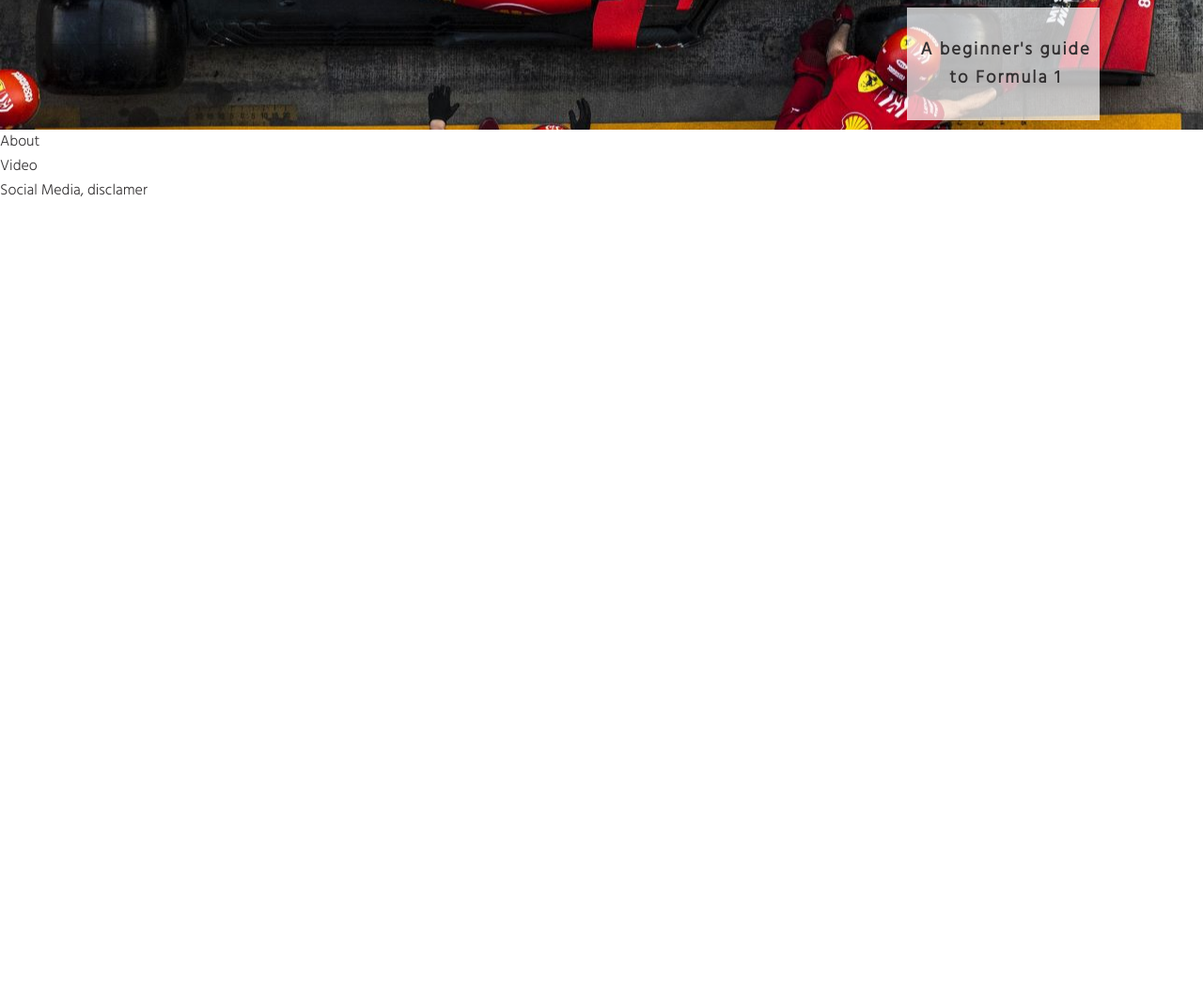
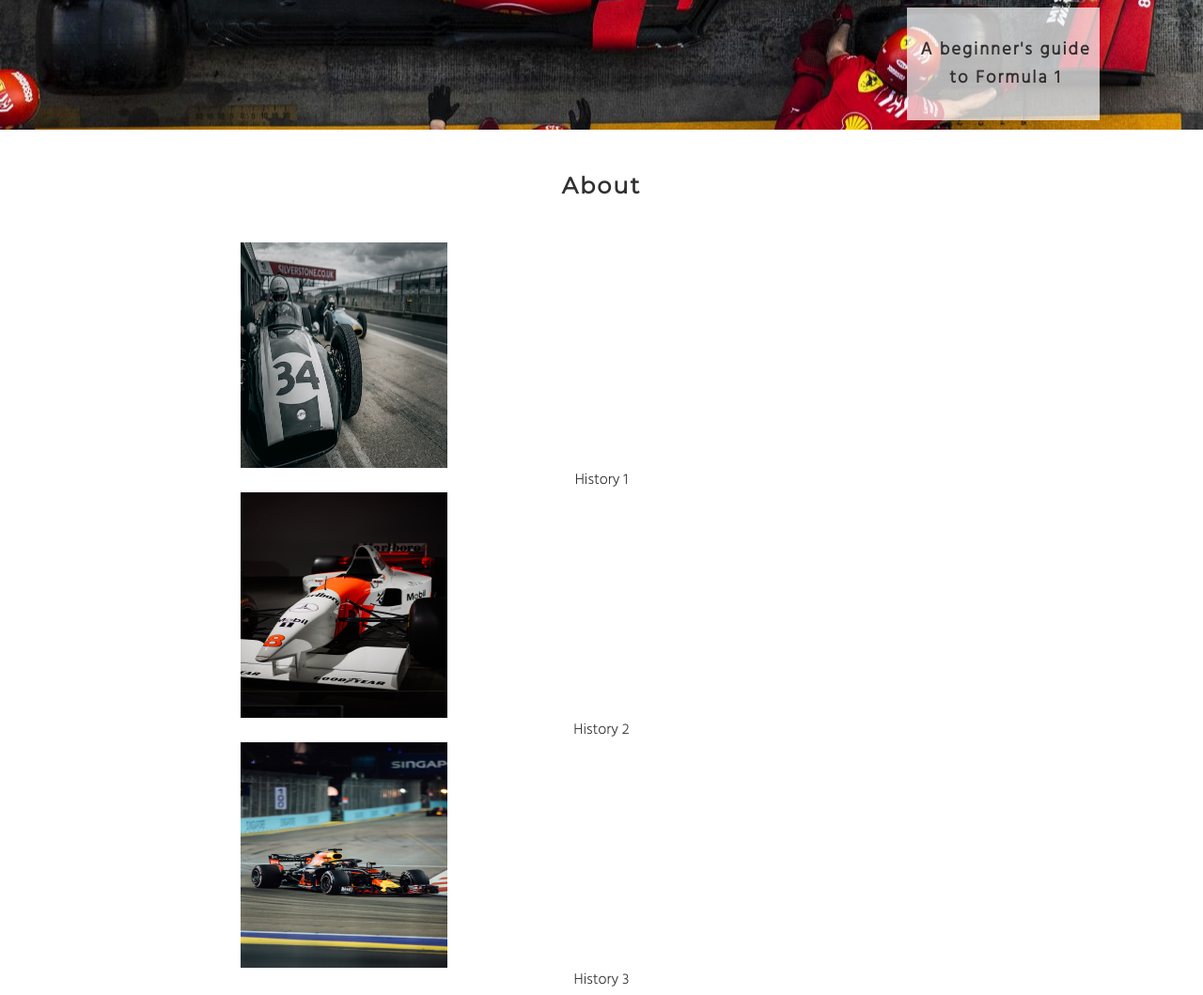
Before and after one commit to LanaCreegan/Formula-1, a plain HTML site: page index.html in a window 1280 px wide. Shown: the part 500-1559 px from the top of the page at 94% size. Before the commit the page ends 800 px from the top, so only its background shows below. Drawn offline with Linux system fonts and the light colour scheme.

Commit message:
Add images for the about section on the home page

```diff
--- a/assets/css/style.css
+++ b/assets/css/style.css
@@ -27,6 +27,7 @@ h1, h2 {
     text-align: center;
     letter-spacing: 0.25rem;
     font-size: 200%;
+    margin-left: 0.1rem;
 
 }
 
@@ -95,3 +96,25 @@ h1, h2 {
 #cover-text h2 {
     color: #fafffd;
 }
+
+/* about page */
+
+
+.f1-history img {
+    height: 240px;
+    width: 220px;
+    max-height: 150%;
+    max-width: 150%;
+    display: block;
+    margin-left: 20%;
+    margin-right: 20%;
+}
+
+#history {
+    text-align: center;
+    line-height: 5;
+}
+
+p {
+    text-align: center;
+}
--- a/index.html
+++ b/index.html
@@ -12,6 +12,7 @@
     <title>Formula1</title>
 </head>
 <body>
+
     <!--Header-->
     <header>
         <a href="index.html">
@@ -40,7 +41,22 @@
         </div>
     </section>
     <section>
-        About
+        <h2 id="history">About</h2>
+        <div class="f1-history">
+            <img src="assets/images/old-f1-car.jpg" alt="Two old Formula 1 cars">
+            <p> History 1 </p>
+        </div>
+
+        <div class="f1-history">
+            <img src="assets/images/middle-f1-car.jpg" alt="McLaren Formula 1 from late 90s">
+            <p>History 2</p>
+        </div>
+
+        <div class="f1-history">
+            <img src="assets/images/modern-f1-car.jpg" alt="Red Bull Formula 1 car from 2018">
+            <p>History 3</p>
+
+        </div>
     </section>
     <section>
         Video
```
Also changed, not shown: assets/images/middle-f1-car.jpg (added), assets/images/modern-f1-car.jpg (added), assets/images/old-f1-car.jpg (added).
